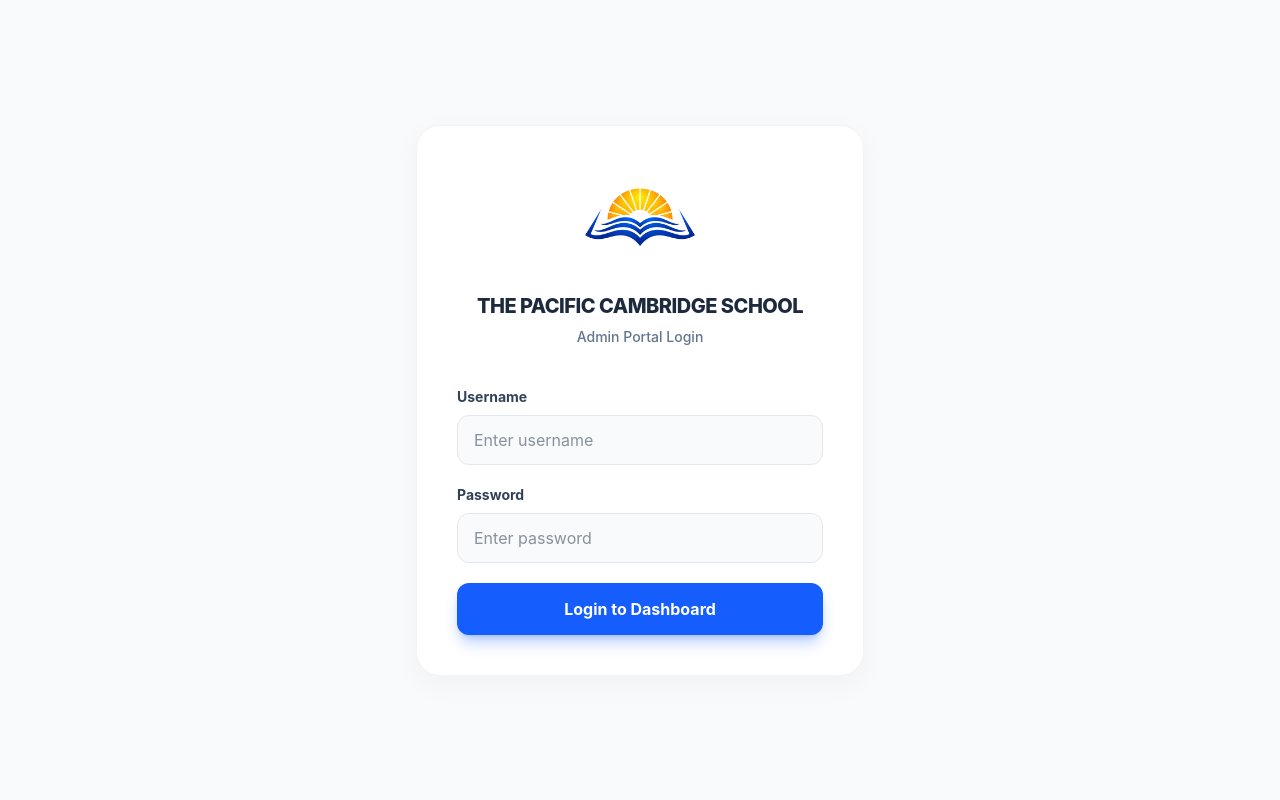
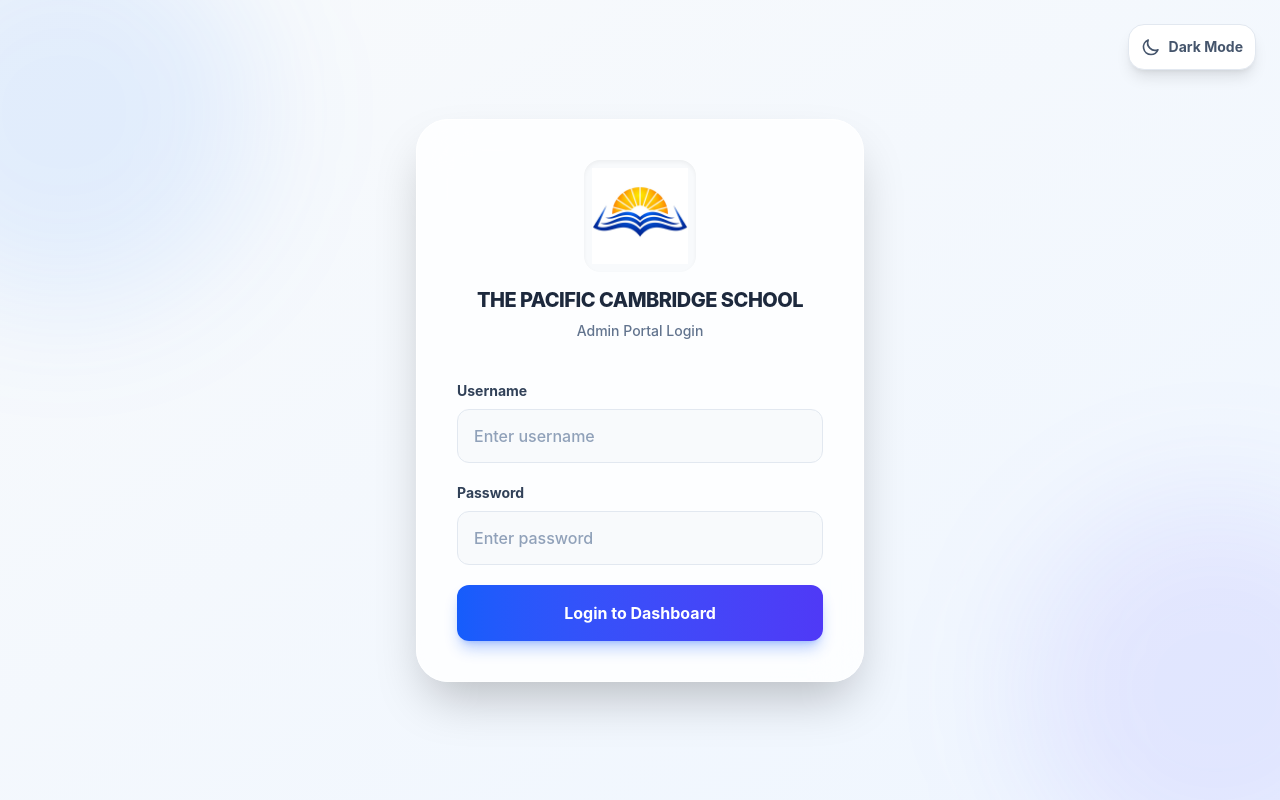
Before and after one commit to thedeadarmy21-stack/smart-admin-panel, a React (Vite) app: page / in a window 1280 px wide. Built offline with nearby package versions, Linux system fonts and the light colour scheme; the HTML template or start-up script is replaced by a standard one.

Commit message:
Professional Login page with dark mode toggle and glassmorphism

```diff
--- a/src/pages/Login.jsx
+++ b/src/pages/Login.jsx
@@ -1,4 +1,4 @@
-import { useState } from 'react';
+import { useState, useEffect } from 'react';
 import { useNavigate } from 'react-router-dom';
 import axios from 'axios';
 
@@ -8,6 +8,20 @@ const Login = () => {
   const [error, setError] = useState('');
   const [loading, setLoading] = useState(false);
   const navigate = useNavigate();
+
+  // 🚀 Theme State
+  const [isDark, setIsDark] = useState(localStorage.getItem('theme') === 'dark');
+
+  // 🚀 Theme apply karein
+  useEffect(() => {
+    if (isDark) {
+      document.documentElement.classList.add('dark');
+      localStorage.setItem('theme', 'dark');
+    } else {
+      document.documentElement.classList.remove('dark');
+      localStorage.setItem('theme', 'light');
+    }
+  }, [isDark]);
 
   const handleLogin = async (e) => {
     e.preventDefault();
@@ -39,20 +53,42 @@ const Login = () => {
   };
 
   return (
-    <div className="min-h-screen flex items-center justify-center bg-slate-50 p-4">
-      <div className="bg-white p-10 rounded-3xl shadow-[0_8px_30px_rgb(0,0,0,0.04)] w-full max-w-md border border-slate-100">
+    <div className={`min-h-screen flex items-center justify-center p-4 transition-colors duration-500 relative overflow-hidden ${isDark ? 'bg-slate-900' : 'bg-gradient-to-br from-slate-50 to-blue-50'}`}>
+
+      {/* Background Decorative Elements */}
+      <div className="absolute top-[-10%] left-[-10%] w-96 h-96 bg-blue-500/10 rounded-full blur-3xl"></div>
+      <div className="absolute bottom-[-10%] right-[-10%] w-96 h-96 bg-indigo-500/10 rounded-full blur-3xl"></div>
+
+      {/* 🚀 Theme Toggle Button */}
+      <button
+        onClick={() => setIsDark(!isDark)}
+        className={`absolute top-6 right-6 p-3 rounded-2xl transition-all shadow-lg flex items-center gap-2 font-bold text-sm z-20 ${isDark ? 'bg-slate-800 text-yellow-400 border border-slate-700 hover:bg-slate-700' : 'bg-white text-slate-600 border border-slate-200 hover:bg-slate-50'}`}
+      >
+        {isDark ? (
+          <><svg className="w-5 h-5" fill="none" stroke="currentColor" viewBox="0 0 24 24"><path strokeLinecap="round" strokeLinejoin="round" strokeWidth="2" d="M12 3v1m0 16v1m9-9h-1M4 12H3m15.364 6.364l-.707-.707M6.343 6.343l-.707-.707m12.728 0l-.707.707M6.343 17.657l-.707.707M16 12a4 4 0 11-8 0 4 4 0 018 0z" /></svg> Light Mode</>
+        ) : (
+          <><svg className="w-5 h-5" fill="none" stroke="currentColor" viewBox="0 0 24 24"><path strokeLinecap="round" strokeLinejoin="round" strokeWidth="2" d="M20.354 15.354A9 9 0 018.646 3.646 9.003 9.003 0 0012 21a9.003 9.003 0 008.354-5.646z" /></svg> Dark Mode</>
+        )}
+      </button>
+
+      {/* Login Card */}
+      <div className={`relative z-10 w-full max-w-md p-10 rounded-[2rem] shadow-2xl border backdrop-blur-xl transition-all duration-500 animate-pop ${isDark ? 'bg-slate-800/80 border-slate-700' : 'bg-white/80 border-white'}`}>
 
         {/* 🚀 Logo & School Name */}
         <div className="text-center mb-10">
-          <div className="h-28 w-28 mx-auto mb-4 flex items-center justify-center">
+          <div className={`h-28 w-28 mx-auto mb-4 flex items-center justify-center rounded-2xl p-2 shadow-inner ${isDark ? 'bg-slate-900' : 'bg-slate-50'}`}>
             <img src="/logo.png" alt="School Logo" className="h-full w-full object-contain" />
           </div>
-          <h2 className="text-xl font-extrabold text-slate-800 tracking-tight leading-tight uppercase">The Pacific Cambridge School</h2>
-          <p className="text-slate-500 mt-2 font-medium text-sm">Admin Portal Login</p>
+          <h2 className={`text-xl font-extrabold tracking-tight leading-tight uppercase ${isDark ? 'text-white' : 'text-slate-800'}`}>
+            The Pacific Cambridge School
+          </h2>
+          <p className={`mt-2 font-medium text-sm ${isDark ? 'text-slate-400' : 'text-slate-500'}`}>
+            Admin Portal Login
+          </p>
         </div>
 
         {error && (
-          <div className="bg-red-50 text-red-600 p-4 rounded-xl mb-6 text-sm font-semibold border border-red-100 flex items-center gap-3">
+          <div className="bg-red-50 dark:bg-red-900/30 text-red-600 dark:text-red-400 p-4 rounded-xl mb-6 text-sm font-semibold border border-red-100 dark:border-red-800 flex items-center gap-3">
             <span className="text-xl">⚠️</span>
             {error}
           </div>
@@ -60,24 +96,24 @@ const Login = () => {
 
         <form onSubmit={handleLogin} className="space-y-5">
           <div>
-            <label className="block text-slate-700 text-sm font-bold mb-2">Username</label>
+            <label className={`block text-sm font-bold mb-2 ${isDark ? 'text-slate-300' : 'text-slate-700'}`}>Username</label>
             <input
               type="text"
               value={username}
               onChange={(e) => setUsername(e.target.value)}
-              className="w-full px-4 py-3 bg-slate-50 border border-slate-200 rounded-xl focus:outline-none focus:ring-2 focus:ring-blue-500 focus:bg-white transition-all text-slate-800"
+              className={`w-full px-4 py-3.5 rounded-xl border focus:outline-none focus:ring-2 focus:ring-blue-500 transition-all font-medium ${isDark ? 'bg-slate-900 border-slate-700 text-white placeholder:text-slate-500' : 'bg-slate-50 border-slate-200 text-slate-800 placeholder:text-slate-400'}`}
               placeholder="Enter username"
               required
             />
           </div>
 
           <div>
-            <label className="block text-slate-700 text-sm font-bold mb-2">Password</label>
+            <label className={`block text-sm font-bold mb-2 ${isDark ? 'text-slate-300' : 'text-slate-700'}`}>Password</label>
             <input
               type="password"
               value={password}
               onChange={(e) => setPassword(e.target.value)}
-              className="w-full px-4 py-3 bg-slate-50 border border-slate-200 rounded-xl focus:outline-none focus:ring-2 focus:ring-blue-500 focus:bg-white transition-all text-slate-800"
+              className={`w-full px-4 py-3.5 rounded-xl border focus:outline-none focus:ring-2 focus:ring-blue-500 transition-all font-medium ${isDark ? 'bg-slate-900 border-slate-700 text-white placeholder:text-slate-500' : 'bg-slate-50 border-slate-200 text-slate-800 placeholder:text-slate-400'}`}
               placeholder="Enter password"
               required
             />
@@ -86,7 +122,7 @@ const Login = () => {
           <button
             type="submit"
             disabled={loading}
-            className="w-full bg-blue-600 text-white font-bold py-3.5 px-4 rounded-xl hover:bg-blue-700 transition duration-200 shadow-lg shadow-blue-600/30 mt-2 flex justify-center items-center"
+            className="w-full bg-gradient-to-r from-blue-600 to-indigo-600 text-white font-bold py-4 px-4 rounded-xl hover:from-blue-700 hover:to-indigo-700 transition-all duration-300 shadow-lg shadow-blue-600/30 mt-4 flex justify-center items-center"
           >
             {loading ? (
               <span className="flex items-center gap-2">
```
